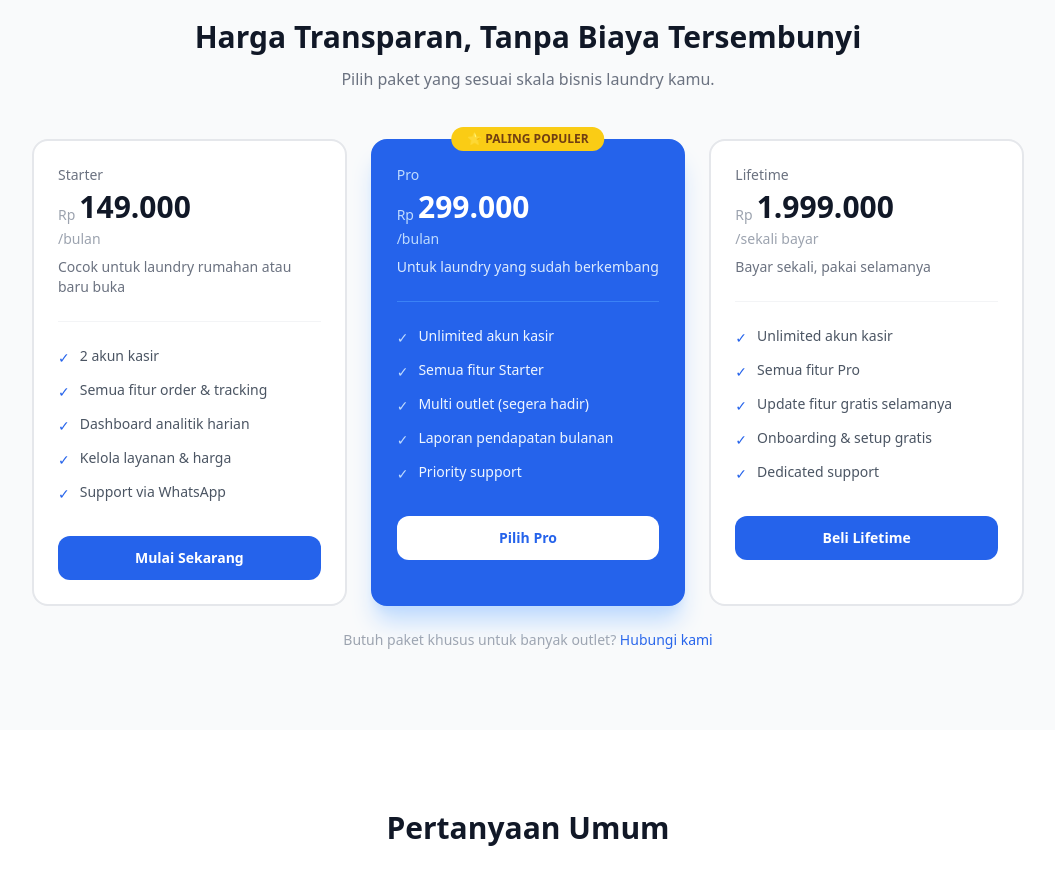
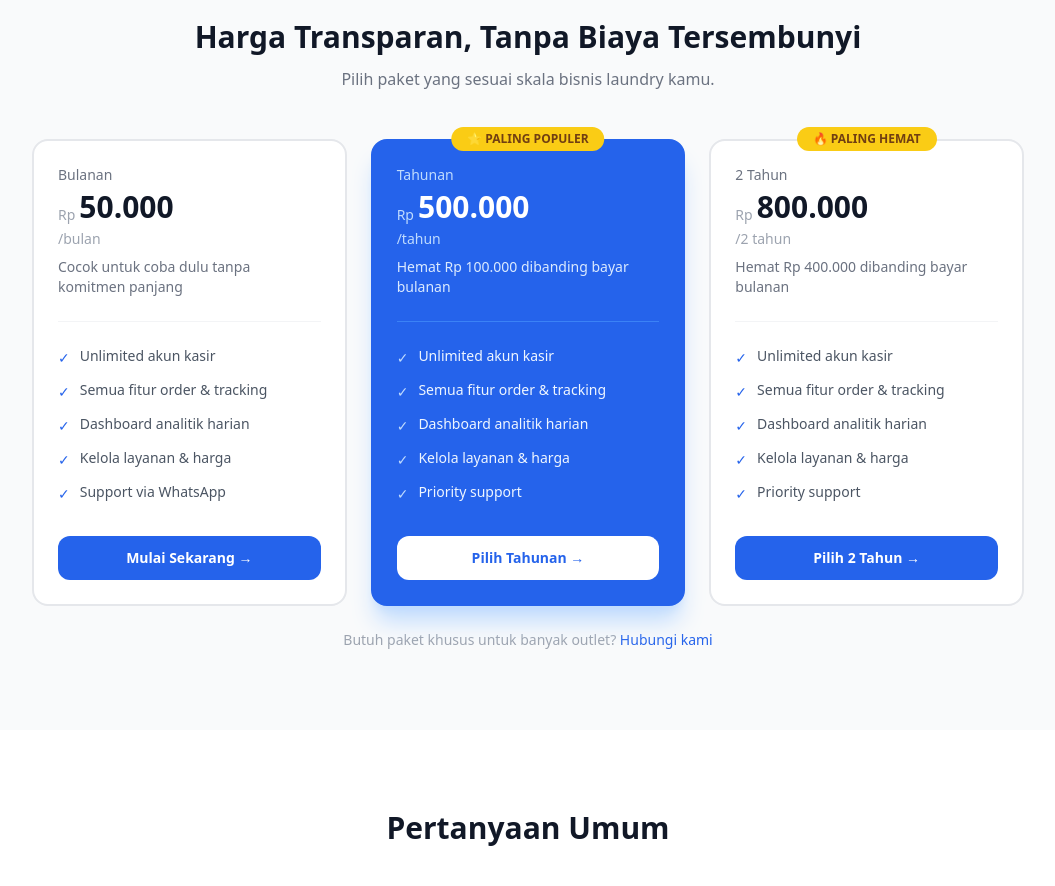
Before and after one commit to djvpri/ZLaundry, a Next.js app: page / in a window 1280 px wide. Shown: the part 2660-3546 px from the top of the page, without its empty margins (112-1167 px from the left). Built offline with nearby package versions, Linux system fonts and the light colour scheme; no server answers.

Commit message:
chore: update harga paket - bulanan 50rb, tahunan 500rb, 2 tahun 800rb

```diff
--- a/src/components/LandingPage.tsx
+++ b/src/components/LandingPage.tsx
@@ -43,12 +43,12 @@ const steps = [
 
 const plans = [
   {
-    name: 'Starter',
-    price: '149.000',
+    name: 'Bulanan',
+    price: '50.000',
     period: '/bulan',
-    desc: 'Cocok untuk laundry rumahan atau baru buka',
+    desc: 'Cocok untuk coba dulu tanpa komitmen panjang',
     features: [
-      '2 akun kasir',
+      'Unlimited akun kasir',
       'Semua fitur order & tracking',
       'Dashboard analitik harian',
       'Kelola layanan & harga',
@@ -56,36 +56,39 @@ const plans = [
     ],
     cta: 'Mulai Sekarang',
     highlight: false,
+    badge: null,
   },
   {
-    name: 'Pro',
-    price: '299.000',
-    period: '/bulan',
-    desc: 'Untuk laundry yang sudah berkembang',
+    name: 'Tahunan',
+    price: '500.000',
+    period: '/tahun',
+    desc: 'Hemat Rp 100.000 dibanding bayar bulanan',
     features: [
       'Unlimited akun kasir',
-      'Semua fitur Starter',
-      'Multi outlet (segera hadir)',
-      'Laporan pendapatan bulanan',
+      'Semua fitur order & tracking',
+      'Dashboard analitik harian',
+      'Kelola layanan & harga',
       'Priority support',
     ],
-    cta: 'Pilih Pro',
+    cta: 'Pilih Tahunan',
     highlight: true,
+    badge: '⭐ PALING POPULER',
   },
   {
-    name: 'Lifetime',
-    price: '1.999.000',
-    period: '/sekali bayar',
-    desc: 'Bayar sekali, pakai selamanya',
+    name: '2 Tahun',
+    price: '800.000',
+    period: '/2 tahun',
+    desc: 'Hemat Rp 400.000 dibanding bayar bulanan',
     features: [
       'Unlimited akun kasir',
-      'Semua fitur Pro',
-      'Update fitur gratis selamanya',
-      'Onboarding & setup gratis',
-      'Dedicated support',
+      'Semua fitur order & tracking',
+      'Dashboard analitik harian',
+      'Kelola layanan & harga',
+      'Priority support',
     ],
-    cta: 'Beli Lifetime',
+    cta: 'Pilih 2 Tahun',
     highlight: false,
+    badge: '🔥 PALING HEMAT',
   },
 ]
 
@@ -299,9 +302,9 @@ export default function LandingPage() {
           <div className="grid grid-cols-1 md:grid-cols-3 gap-6">
             {plans.map((plan, i) => (
               <div key={i} className={`rounded-2xl p-6 border-2 relative ${plan.highlight ? 'border-blue-600 bg-blue-600 text-white shadow-xl shadow-blue-200' : 'border-gray-200 bg-white'}`}>
-                {plan.highlight && (
-                  <div className="absolute -top-3.5 left-1/2 -translate-x-1/2 bg-yellow-400 text-yellow-900 text-xs font-bold px-4 py-1 rounded-full">
-                    ⭐ PALING POPULER
+                {plan.badge && (
+                  <div className="absolute -top-3.5 left-1/2 -translate-x-1/2 bg-yellow-400 text-yellow-900 text-xs font-bold px-4 py-1 rounded-full whitespace-nowrap">
+                    {plan.badge}
                   </div>
                 )}
                 <div className={`text-sm font-medium mb-1 ${plan.highlight ? 'text-blue-200' : 'text-gray-500'}`}>{plan.name}</div>
@@ -324,7 +327,7 @@ export default function LandingPage() {
                 <a href={`https://wa.me/6282153533164?text=Halo,%20saya%20mau%20berlangganan%20Z%20Laundry%20paket%20${plan.name}`}
                   target="_blank" rel="noopener noreferrer"
                   className={`block text-center py-3 rounded-xl font-semibold text-sm transition-colors ${plan.highlight ? 'bg-white text-blue-600 hover:bg-blue-50' : 'bg-blue-600 text-white hover:bg-blue-700'}`}>
-                  {plan.cta}
+                  {plan.cta} →
                 </a>
               </div>
             ))}
```
